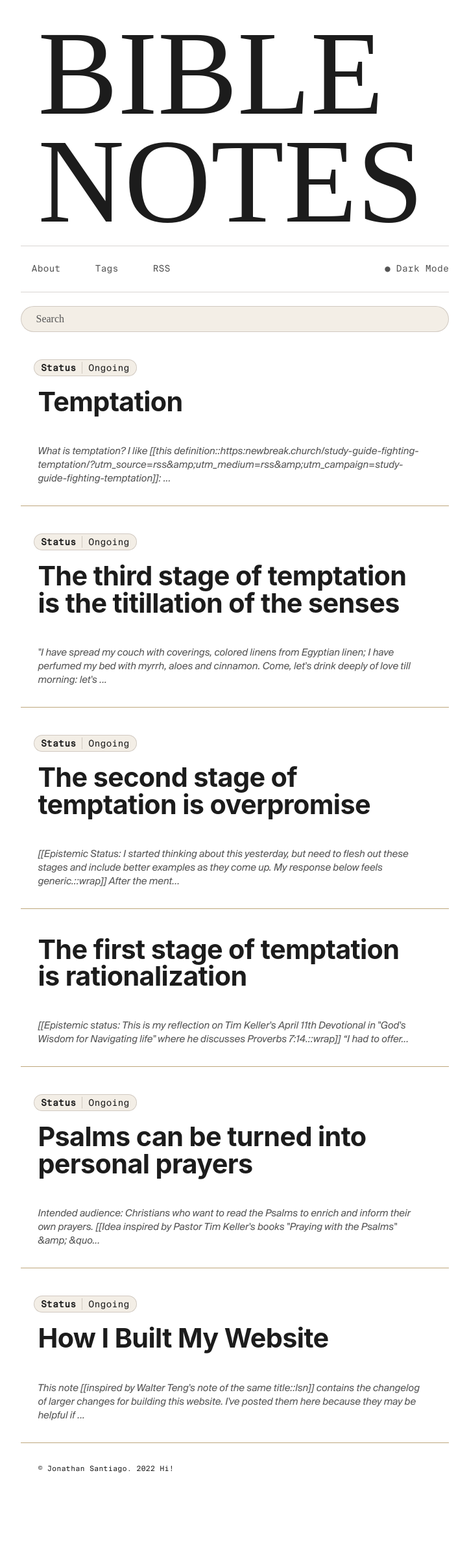
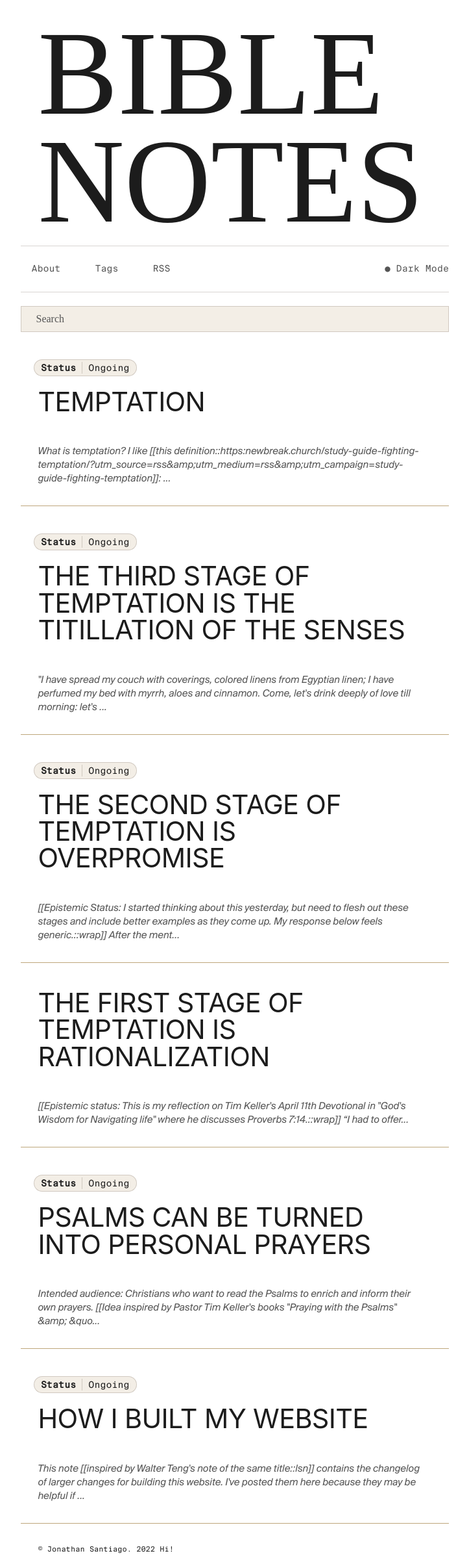
Before and after one commit to jsantiago611/digital-garden-master, a Jekyll site: the page built from index.md, in a window 1280 px wide. Shown: the whole page at 65% size, without its empty margins (278-1001 px from the left). Built offline with Jekyll 4.4.1, drawn with Linux system fonts in a browser that asks for light colours; some web fonts are replaced; before the commit the page ends 2280 px from its top, so only the background shows below that.

Commit message:
Update Style.css

```diff
--- a/assets/css/Style.css
+++ b/assets/css/Style.css
@@ -1651,6 +1651,11 @@ summary {
     font-family: "ogg";
     box-shadow: none;
     line-height: .9;
+}
+
+.site-heading-ltr a:hover {
+	    box-shadow: none;
+
 }
 
 .avatar {
@@ -2319,7 +2324,6 @@ a.button-block {
     /*margin-top: 1em;*/
     padding: 0 1.25em;
     /*margin-left: 25px;*/
-    border-radius: 1000px;
 }
 
 ::placeholder {
@@ -2596,12 +2600,13 @@ a.button-block {
     margin-left: 20px;
     margin-right: 50px;
     font-family:  var(--font-family-sans);
-    font-weight: var(--font-weight-bold);
+    font-weight: 400;
     letter-spacing: var(--letter-spacing-tight);
     font-size: 25px;
     line-height: 1;
     /*border-bottom: 1px solid var(--c-card-text);*/
     padding-bottom: 1rem;
+	text-transform: uppercase;
 
     @media(min-width: 300px)and (max-width:1499px) {
       font-size: calc(25px + (45 - 25) * ( 100vw - 300px) / ( 1500 - 300))
```
